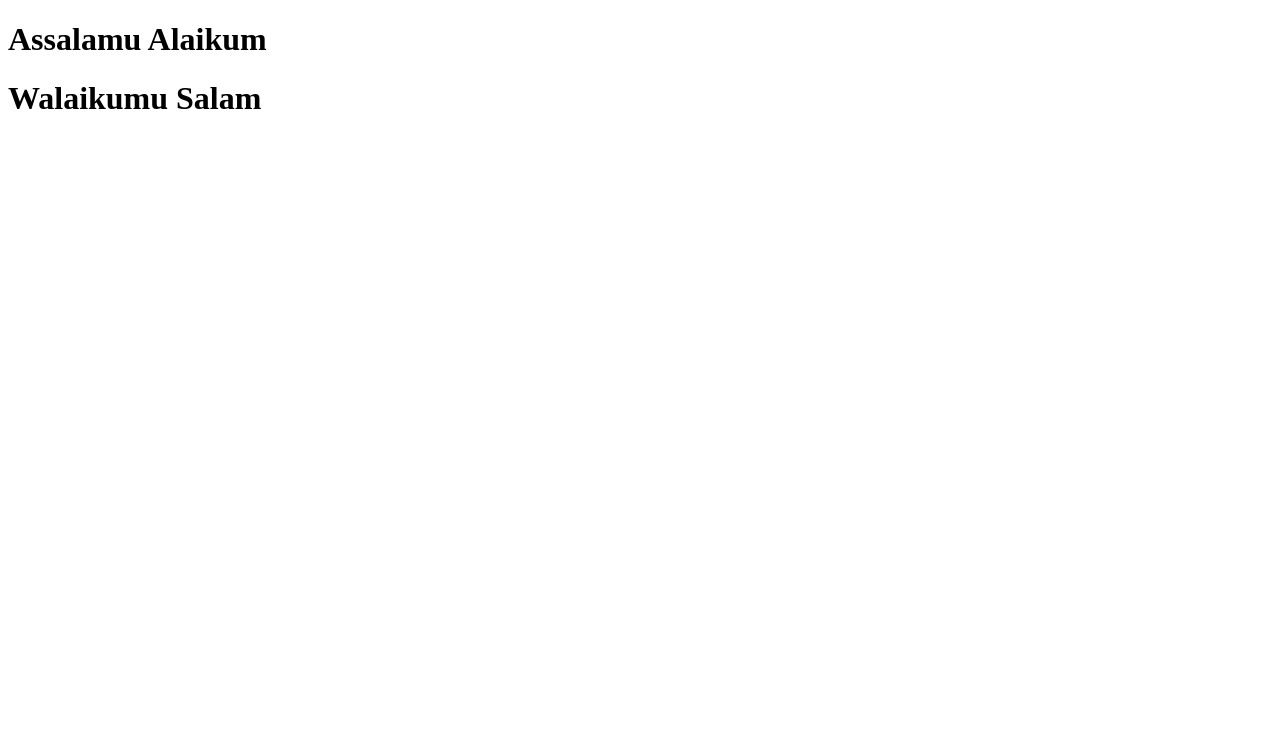
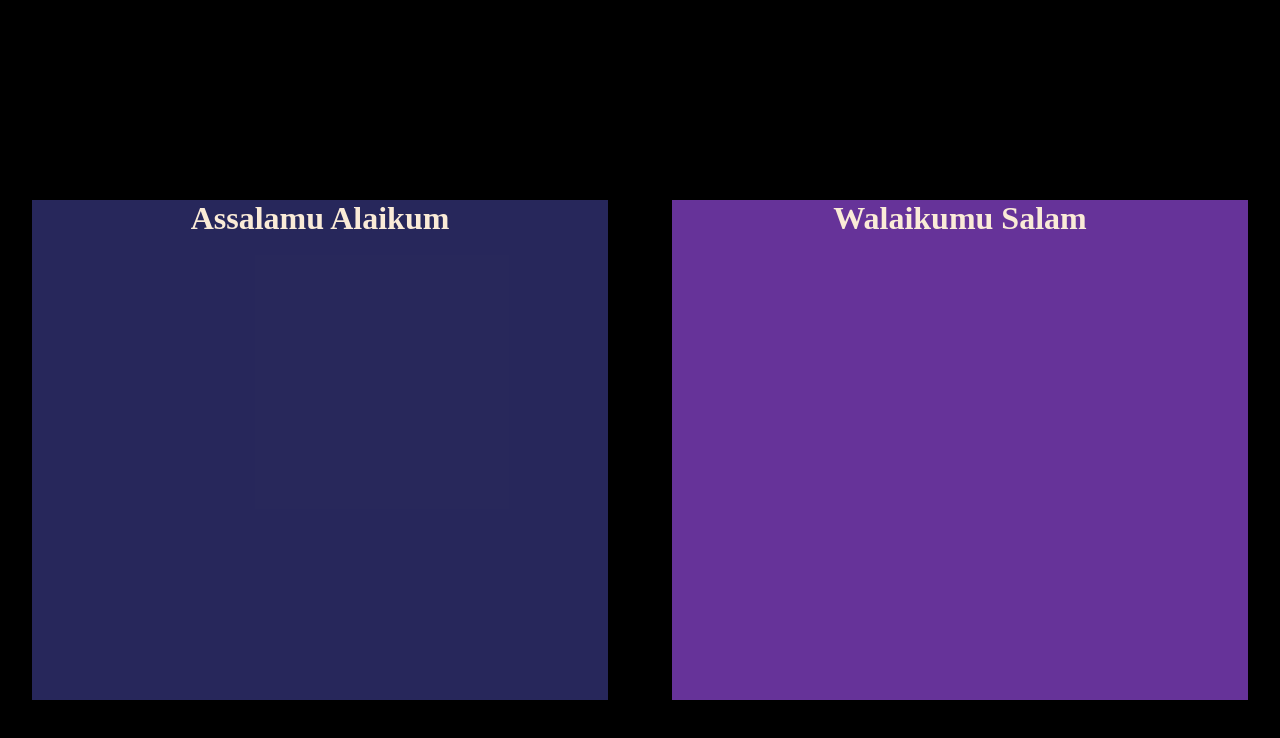
Before and after one commit to mahadibiiss/new-folderr, a plain HTML site: page index.html in a window 1280 px wide. Drawn offline with Linux system fonts and the light colour scheme.

Commit message:
Update index.html

```diff
--- a/index.html
+++ b/index.html
@@ -5,7 +5,7 @@
     <meta http-equiv="X-UA-Compatible" content="IE=edge">
     <meta name="viewport" content="width=device-width, initial-scale=1.0">
     <title>Islam</title>
-    <link rel="stylesheet" href="/style.css">
+    <link rel="stylesheet" href="/index.css">
 </head>
 <body>
     <div class="container">
```
